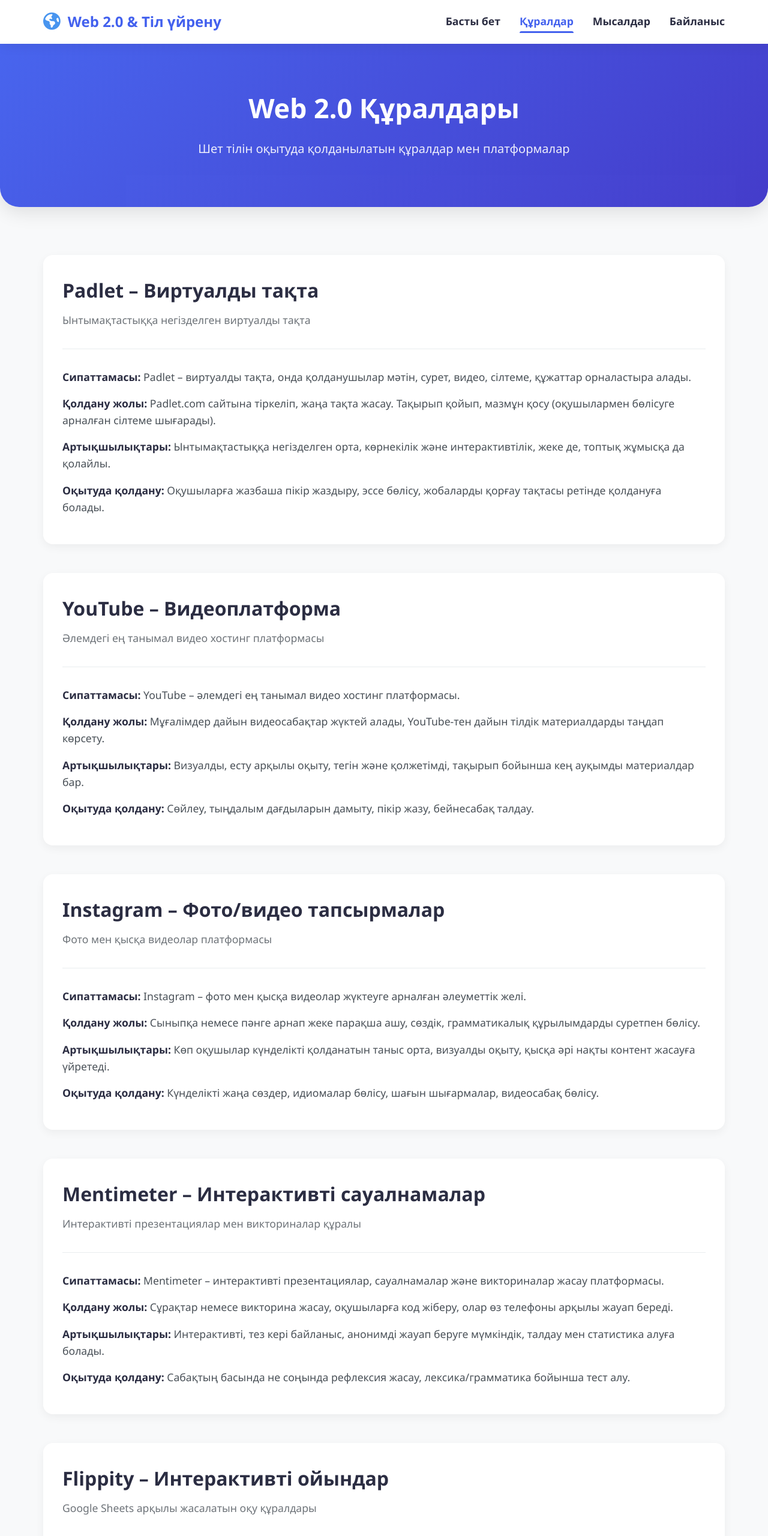
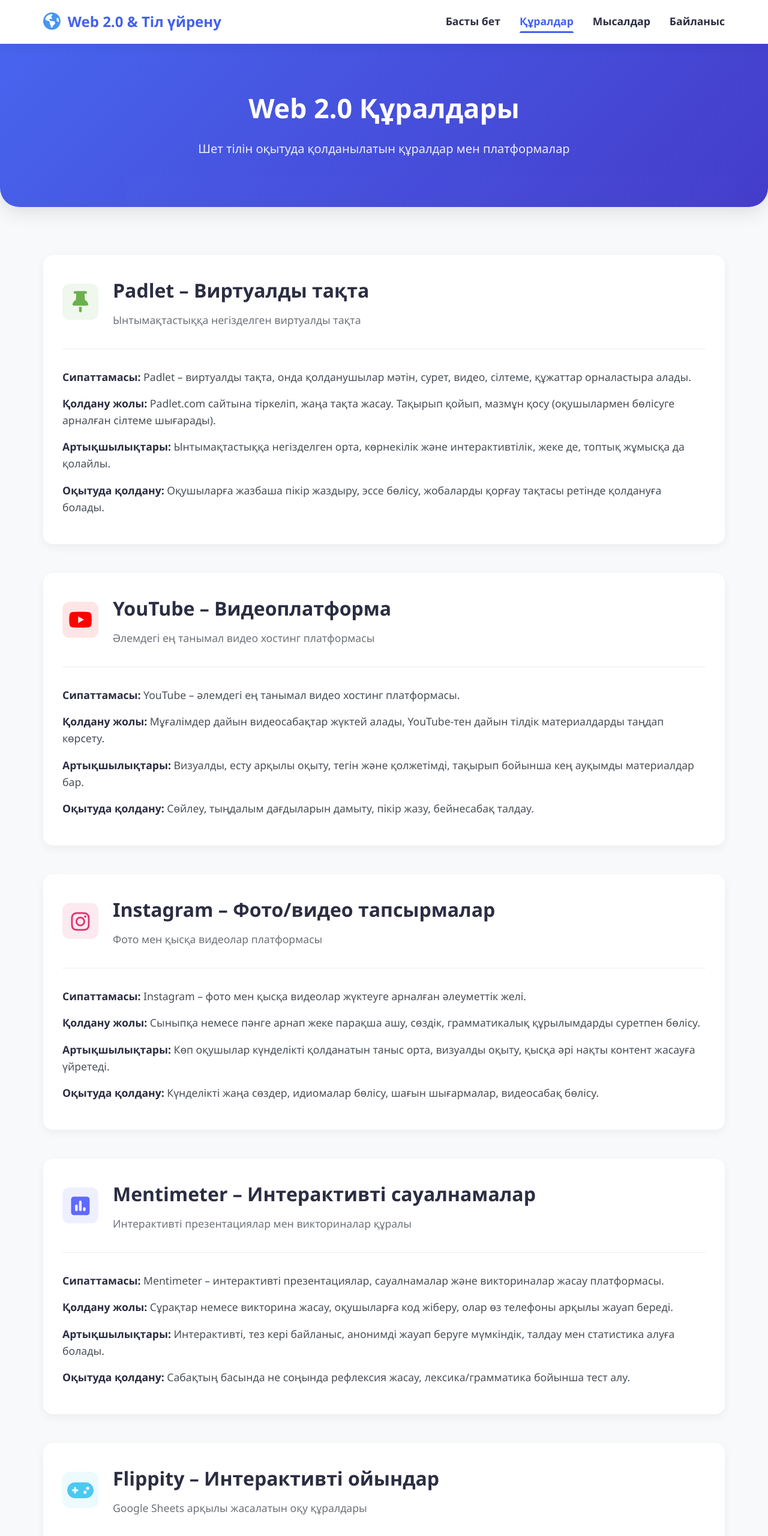
Before and after one commit to alld1na/DigitalLanguageLearning, a plain HTML site: page tools.html in a window 1280 px wide. Shown: the top 2560 px of the page at 60% size. Drawn offline with Linux system fonts and the light colour scheme.

Commit message:
Update tools.html

```diff
--- a/tools.html
+++ b/tools.html
@@ -174,6 +174,16 @@
       margin-bottom: 1.5rem;
     }
 
+    .tool-icon {
+      flex-shrink: 0;
+      width: 60px;
+      height: 60px;
+      display: flex;
+      align-items: center;
+      justify-content: center;
+      border-radius: 12px;
+    }
+
     .tool-title {
       font-size: 2rem;
       color: var(--dark);
@@ -319,6 +329,10 @@
         flex-direction: column;
         text-align: center;
       }
+
+      .tool-icon {
+        margin: 0 auto;
+      }
     }
   </style>
 </head>
@@ -350,6 +364,9 @@
       <!-- Padlet -->
       <div class="tool-section fade-in delay-1">
         <div class="tool-header">
+          <div class="tool-icon" style="background-color: rgba(106, 176, 76, 0.1);">
+            <i class="fas fa-thumbtack fa-2x" style="color: #6AB04C;"></i>
+          </div>
           <div>
             <h2 class="tool-title">Padlet – Виртуалды тақта</h2>
             <p class="tool-subtitle">Ынтымақтастыққа негізделген виртуалды тақта</p>
@@ -369,6 +386,9 @@
       <!-- YouTube -->
       <div class="tool-section fade-in delay-2">
         <div class="tool-header">
+          <div class="tool-icon" style="background-color: rgba(255, 0, 0, 0.1);">
+            <i class="fab fa-youtube fa-2x" style="color: #FF0000;"></i>
+          </div>
           <div>
             <h2 class="tool-title">YouTube – Видеоплатформа</h2>
             <p class="tool-subtitle">Әлемдегі ең танымал видео хостинг платформасы</p>
@@ -388,6 +408,9 @@
       <!-- Instagram -->
       <div class="tool-section fade-in delay-3">
         <div class="tool-header">
+          <div class="tool-icon" style="background-color: rgba(225, 48, 108, 0.1);">
+            <i class="fab fa-instagram fa-2x" style="color: #E1306C;"></i>
+          </div>
           <div>
             <h2 class="tool-title">Instagram – Фото/видео тапсырмалар</h2>
             <p class="tool-subtitle">Фото мен қысқа видеолар платформасы</p>
@@ -407,6 +430,9 @@
       <!-- Mentimeter -->
       <div class="tool-section fade-in delay-1">
         <div class="tool-header">
+          <div class="tool-icon" style="background-color: rgba(95, 106, 255, 0.1);">
+            <i class="fas fa-poll fa-2x" style="color: #5F6AFF;"></i>
+          </div>
           <div>
             <h2 class="tool-title">Mentimeter – Интерактивті сауалнамалар</h2>
             <p class="tool-subtitle">Интерактивті презентациялар мен викториналар құралы</p>
@@ -426,6 +452,9 @@
       <!-- Flippity -->
       <div class="tool-section fade-in delay-2">
         <div class="tool-header">
+          <div class="tool-icon" style="background-color: rgba(76, 201, 240, 0.1);">
+            <i class="fas fa-gamepad fa-2x" style="color: #4CC9F0;"></i>
+          </div>
           <div>
             <h2 class="tool-title">Flippity – Интерактивті ойындар</h2>
             <p class="tool-subtitle">Google Sheets арқылы жасалатын оқу құралдары</p>
@@ -445,6 +474,9 @@
       <!-- Wikipedia -->
       <div class="tool-section fade-in delay-3">
         <div class="tool-header">
+          <div class="tool-icon" style="background-color: rgba(0, 0, 0, 0.1);">
+            <i class="fab fa-wikipedia-w fa-2x" style="color: var(--text);"></i>
+          </div>
           <div>
             <h2 class="tool-title">Wikipedia – Ашық энциклопедия</h2>
             <p class="tool-subtitle">Әлемдік ақпарат көзі</p>
@@ -464,6 +496,9 @@
       <!-- Twitter -->
       <div class="tool-section fade-in delay-4">
         <div class="tool-header">
+          <div class="tool-icon" style="background-color: rgba(29, 161, 242, 0.1);">
+            <i class="fab fa-twitter fa-2x" style="color: #1DA1F2;"></i>
+          </div>
           <div>
             <h2 class="tool-title">Twitter – Қысқа жазбалар</h2>
             <p class="tool-subtitle">Микроблоггинг платформасы</p>
@@ -483,6 +518,9 @@
       <!-- Diigo -->
       <div class="tool-section fade-in delay-5">
         <div class="tool-header">
+          <div class="tool-icon" style="background-color: rgba(74, 108, 247, 0.1);">
+            <i class="fas fa-bookmark fa-2x" style="color: #4A6CF7;"></i>
+          </div>
           <div>
             <h2 class="tool-title">Diigo – Дереккөздерді басқару</h2>
             <p class="tool-subtitle">Сілтемелер мен аннотациялар құралы</p>
```
